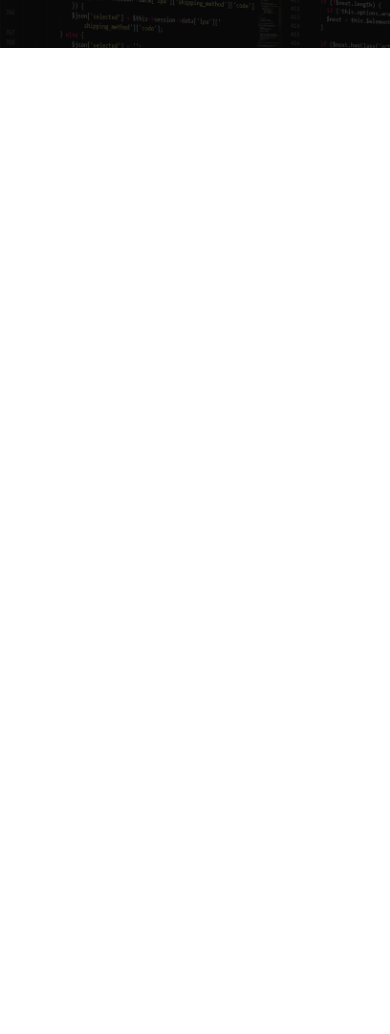
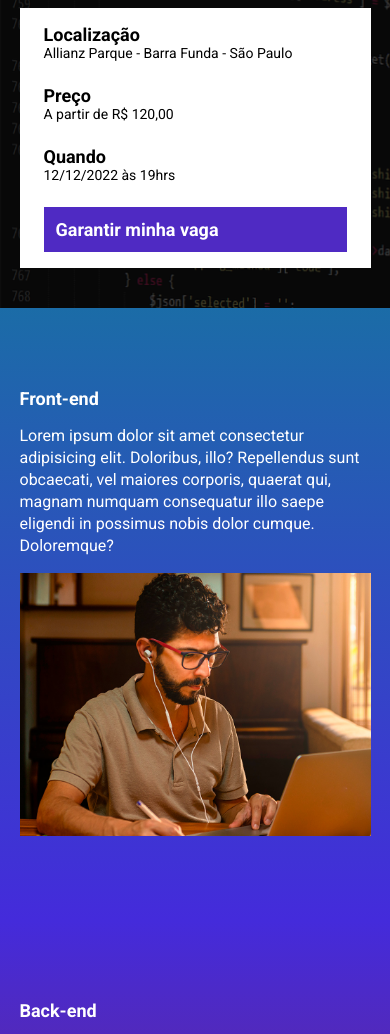
Before and after one commit to Gawevi/ebac_talks, a website built with Parcel: page src/index.html in a window 390 px wide. Shown: the part 192-1226 px from the top of the page. Before the commit the page ends 844 px from the top, so only its background shows below. Built offline with nearby package versions, Linux system fonts and the light colour scheme.

Commit message:
Commit final

```diff
--- a/package.json
+++ b/package.json
@@ -2,9 +2,9 @@
   "name": "ebac_talks",
   "version": "1.0.0",
   "description": "",
-  "main": "index.js",
   "scripts": {
     "dev": "parcel src/index.html src/styles/main.scss src/scripts/main.js",
+    "build": "parcel build src/index.html",
     "test": "echo \"Error: no test specified\" && exit 1"
   },
   "keywords": [],
--- a/src/index.html
+++ b/src/index.html
@@ -8,16 +8,87 @@
     <link rel="preconnect" href="https://fonts.gstatic.com" crossorigin>
     <link href="https://fonts.googleapis.com/css2?family=Roboto:wght@400;700;900&display=swap" rel="stylesheet">
     <link rel="stylesheet" href="styles/main.scss">
+    <link rel="stylesheet" href="https://unpkg.com/aos@next/dist/aos.css" />
 </head>
 <body>
     <header class="hero">
         <div class="container">
             <img class="hero__logo" src="./images/ebac_logo.svg" alt="EBAC">
             <p class="hero__text">
-                O maior evento de tecnologia do Brasil começa em 10d 12h 20m 15s
+                O maior evento de tecnologia do Brasil começa em <span id="contador"></span>
             </p>
+            <div class="infos-bar">
+                <ul class="infos-bar__infos">
+                    <li class="infos-bar__infos__item">
+                        <b>Localização</b>
+                        Allianz Parque - Barra Funda - São Paulo
+                    </li>
+                    <li class="infos-bar__infos__item">
+                        <b>Preço</b>
+                        A partir de R$ 120,00
+                    </li>
+                    <li class="infos-bar__infos__item">
+                        <b>Quando</b>
+                        12/12/2022 às 19hrs
+                    </li>
+                </ul>
+                <a href="#" class="button button--primary">Garantir minha vaga</a>
+            </div>
         </div>
     </header>
+    <section class="event event--frontend">
+        <div class="container" data-aos="fade-right">
+            <div class="event__details">
+                <h2 class="event__details__title">
+                    Front-end
+                </h2>
+                <p class="event__details__description">
+                    Lorem ipsum dolor sit amet consectetur adipisicing elit. Doloribus, illo? Repellendus sunt obcaecati, vel maiores corporis, quaerat qui, magnam numquam consequatur illo saepe eligendi in possimus nobis dolor cumque. Doloremque?
+                </p>
+            </div>
+            <img class="event__image" src="./images/frontend.png" alt="Front-end">
+        </div>
+    </section>
+    <section class="event event--backend event--image-left">
+        <div class="container" data-aos="fade-left">
+            <div class="event__details">
+                <h2 class="event__details__title">
+                    Back-end
+                </h2>
+                <p class="event__details__description">
+                    Lorem ipsum dolor sit amet consectetur adipisicing elit. Doloribus, illo? Repellendus sunt obcaecati, vel maiores corporis, quaerat qui, magnam numquam consequatur illo saepe eligendi in possimus nobis dolor cumque. Doloremque?
+                </p>
+            </div>
+            <img class="event__image" src="./images/backend.png" alt="Back-end">
+        </div>
+    </section>
+    <section class="event event--ui-ux">
+        <div class="container" data-aos="fade-right">
+            <div class="event__details">
+                <h2 class="event__details__title">
+                    UI/UX
+                </h2>
+                <p class="event__details__description">
+                    Lorem ipsum dolor sit amet consectetur adipisicing elit. Doloribus, illo? Repellendus sunt obcaecati, vel maiores corporis, quaerat qui, magnam numquam consequatur illo saepe eligendi in possimus nobis dolor cumque. Doloremque?
+                </p>
+            </div>
+            <img class="event__image" src="./images/ui-ux.png" alt="UI/UX">
+        </div>
+    </section>
+    <section class="event event--data-science event--image-left">
+        <div class="container" data-aos="fade-left">
+            <div class="event__details">
+                <h2 class="event__details__title">
+                    Data Science
+                </h2>
+                <p class="event__details__description">
+                    Lorem ipsum dolor sit amet consectetur adipisicing elit. Doloribus, illo? Repellendus sunt obcaecati, vel maiores corporis, quaerat qui, magnam numquam consequatur illo saepe eligendi in possimus nobis dolor cumque. Doloremque?
+                </p>
+            </div>
+            <img class="event__image" src="./images/data.png" alt="Data Science">
+        </div>
+    </section>
+    <script src="https://unpkg.com/aos@next/dist/aos.js"></script>
     <script src="scripts/main.js"></script>
 </body>
 </html>
--- a/src/scripts/main.js
+++ b/src/scripts/main.js
@@ -0,0 +1,27 @@
+AOS.init();
+
+const dataDoEvento = new Date("Dec 12, 2024 19:00:00");
+const timeStampDoEvento = dataDoEvento.getTime();
+
+const contaAsHoras = setInterval(function() {
+    const agora = new Date();
+    const timeStampAtual = agora.getTime();
+
+    const distanciaAteOEvento = timeStampDoEvento - timeStampAtual;
+
+    const diaEmMs = 1000 * 60 * 60 * 24;
+    const horasEmMs = 1000 * 60 * 60;
+    const minEmMs = 1000 * 60;
+
+    const diasAteOEvento = Math.floor(distanciaAteOEvento / diaEmMs);
+    const horasAteOEvento = Math.floor((distanciaAteOEvento % diaEmMs) / horasEmMs);
+    const minutosAteOEvento = Math.floor((distanciaAteOEvento % horasEmMs) / minEmMs);
+    const segundosAteOEvento = Math.floor((distanciaAteOEvento % minEmMs) / 1000);
+
+    document.getElementById('contador').innerHTML = `${diasAteOEvento}d ${horasAteOEvento}h ${minutosAteOEvento}m ${segundosAteOEvento}s`;
+
+    if (distanciaAteOEvento < 0) {
+        clearInterval(contaAsHoras);
+        document.getElementById('contador').innerHTML = `Evento Expirado`
+    }
+}, 1000);
--- /dev/null
+++ b/src/styles/_event.scss
@@ -0,0 +1,65 @@
+@use 'variables';
+
+.event {
+    padding: 80px 0;
+
+    &--frontend {
+        background-image: linear-gradient(variables.$blue1, variables.$blue2);
+    }
+
+    &--backend {
+        background-image: linear-gradient(variables.$blue2, variables.$pink);
+    }
+
+    &--ui-ux {
+        background-image: linear-gradient(variables.$pink, variables.$yellow);
+    }
+
+    &--data-science {
+        background-image: linear-gradient(variables.$yellow, variables.$pink);
+    }
+
+    &--image-left {
+        .container {
+            flex-direction: row-reverse;
+        }
+    }
+
+    .container {
+        display: flex;
+        gap: 40px;
+    }
+
+    &__details {
+
+        &__title {
+            font-size: 18px;
+            font-weight: bold;
+            margin-bottom: 16px;
+        }
+
+        &__description {
+            font-size: 16px;
+            line-height: 22px;
+        }
+    }
+
+    &__image {
+        max-width: 360px;
+    }
+
+    @media (max-width: 640px) {
+        .container {
+            display: block;
+        }
+
+        &__image {
+            width: 100%;
+        }
+
+        &__details {
+            margin-right: 0;
+            margin-bottom: 16px;
+        }
+    }
+}
--- a/src/styles/_hero.scss
+++ b/src/styles/_hero.scss
@@ -1,3 +1,5 @@
+@use 'variables';
+
 .hero {
     padding-top: 64px;
     padding-bottom: 100px;
@@ -16,7 +18,7 @@
         left: 0;
         width: 100%;
         height: 100%;
-        background-color: #000;
+        background-color: variables.$textColor2;
         content: '';
         opacity: 0.7;
     }
--- /dev/null
+++ b/src/styles/_variables.scss
@@ -0,0 +1,9 @@
+$textColor: #fff;
+$textColor2: #000;
+
+$buttonColor: #4F2AC3;
+
+$blue1: #1B6CA7;
+$blue2: #442BDB;
+$pink: #89223B;
+$yellow: #9C791D;
--- /dev/null
+++ b/src/styles/components/_buttons.scss
@@ -0,0 +1,25 @@
+@use '../variables';
+
+.button {
+    padding: 12px;
+    font-size: 18px;
+    font-weight: bold;
+    text-decoration: none;
+    text-align: center;
+    white-space: nowrap;
+
+    &--primary {
+        color: variables.$textColor;
+        background-color: variables.$buttonColor;
+    }
+
+    @media (max-width: 640px) {
+        display: block;
+        width: 100%;
+    }
+
+    @media (max-width: 1024px) {
+        display: flex;
+        align-items: center;
+    }
+}
--- /dev/null
+++ b/src/styles/components/_infos_bar.scss
@@ -0,0 +1,42 @@
+@use '../variables';
+
+.infos-bar {
+    padding: 16px 24px;
+    background-color: variables.$textColor;
+    display: flex;
+    justify-content: space-between;
+
+    &__infos {
+        display: flex;
+        gap: 40px;
+
+        &__item {
+            font-size: 14px;
+            color: variables.$textColor2;
+
+            b {
+                font-size: 18px;
+                display: block;
+                color: variables.$textColor2;
+            }
+        }
+    }
+
+    @media (max-width: 640px) {
+        display: block;
+
+        &__infos {
+            display: block;
+
+            &__item {
+                margin-bottom: 24px;
+            }
+        }
+    }
+
+    @media (max-width: 1024px) {
+        &__infos {
+            gap: 16px;
+        }
+    }
+}
--- a/src/styles/main.scss
+++ b/src/styles/main.scss
@@ -1,11 +1,16 @@
 @use 'hero';
+@use 'components/infos_bar';
+@use 'components/buttons';
+@use 'event';
+@use 'variables';
 
 * {
     margin: 0;
     padding: 0;
     box-sizing: border-box;
     font-family: Roboto, sans-serif;
-    color: #fff;
+    color: variables.$textColor;
+    list-style: none;
 }
 
 .container {
```
